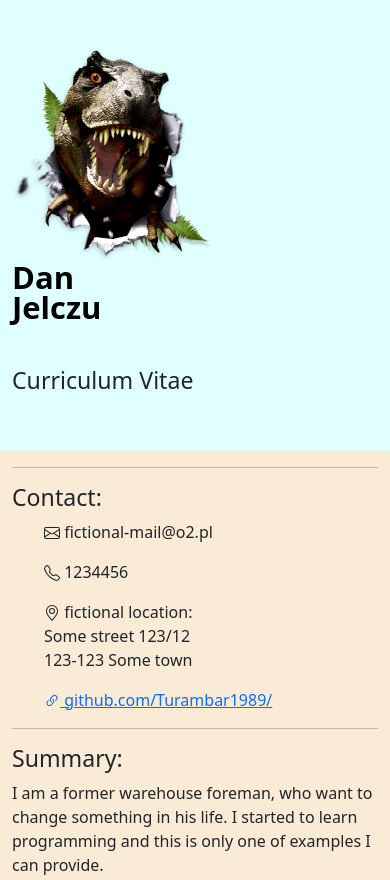
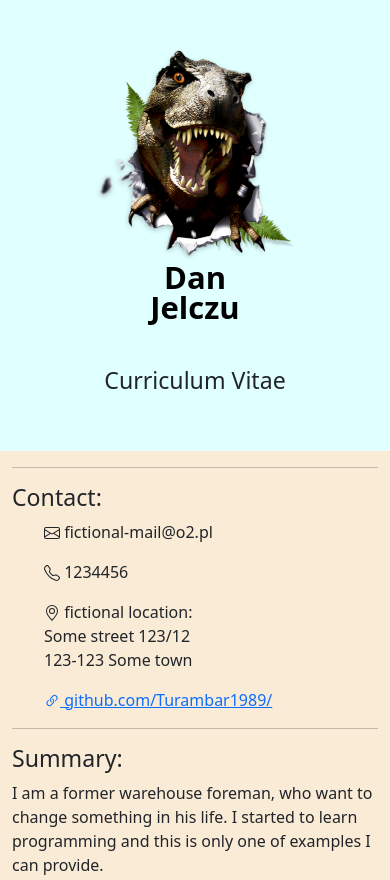
Before and after one commit to Turambar1989/Bootstrap-myresume, a plain HTML site: page index.html in a window 390 px wide. Shown: the top 880 px of the page. Drawn offline with nearby package versions, Linux system fonts and the light colour scheme.

Commit message:
Update index.html

```diff
--- a/index.html
+++ b/index.html
@@ -20,13 +20,13 @@
         <div class="col-12 col-sm-4 col-md-6">
           <img
             src="./assets/images/tyrlogo.png"
-            class="d-block mx-lg-auto img-fluid"
+            class="d-block mx-auto img-fluid"
             alt="Bootstrap Themes"
             width="200"
             loading="lazy"
           />
         </div>
-        <div class="col-12 col-sm-8 col-md-6">
+        <div class="col-12 col-sm-8 col-md-6 text-center">
           <h1 class="display-5 fw-bold text-body-emphasis lh-1 mb-3">
             Dan <br />Jelczu
           </h1>
```
